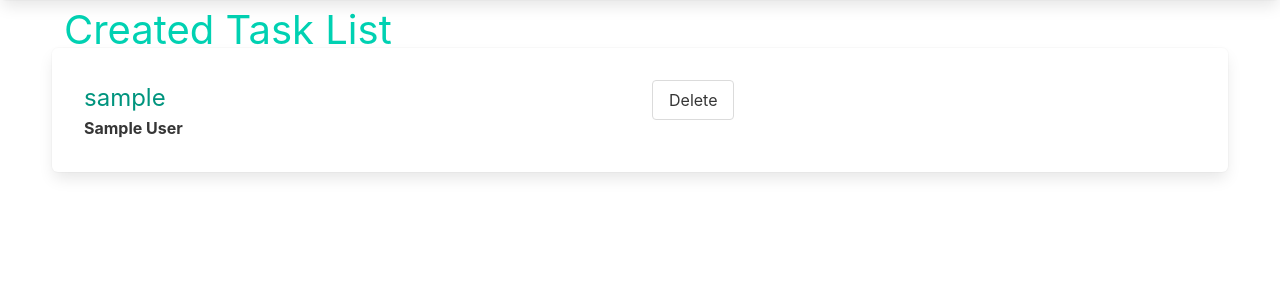
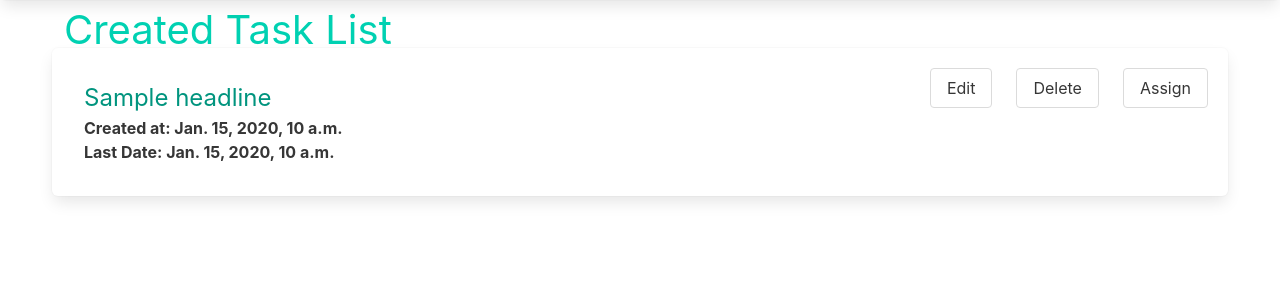
Before and after one commit to pi3o1416/task_managment, a Django app: template task/templates/task/created_task_list.html in a window 1280 px wide. Shown: the part 72-372 px from the top of the page. Run offline with Django 3.2, Linux system fonts and the light colour scheme; the template is opened without the code that fills it: most values are stand-ins (such as "Sample title", 1, 10 or a date in 2020).

Commit message:
complete created task list view

```diff
--- a/task/forms.py
+++ b/task/forms.py
@@ -7,7 +7,11 @@ from .models import Task
 class TaskForm(forms.ModelForm):
     last_date = forms.DateTimeField(
         widget=forms.DateInput(attrs={'type': 'date'}),
-        label=_('Date Of Birth'),
+        label=_('Last Date of Submission'),
+    )
+    description = forms.CharField(
+        widget=forms.TextInput(attrs={'class': 'textarea'}),
+        label=_('Description')
     )
 
     class Meta:
--- a/task/templates/task/created_task_list.html
+++ b/task/templates/task/created_task_list.html
@@ -9,25 +9,42 @@
 {% block body %}
     <div class="container">
         <h1 class="is-size-2 has-text-primary">Created Task List</h1>
-        {% if connections %}
-            <form action="#" method="post" accept-charset="utf-8">
-                {% csrf_token %}
-                {% for connection in connections %}
+        {% if tasks %}
+            {% for task in tasks %}
                 <div class="box columns">
                     <div class="column">
                         <div>
-                                <h1 class="is-size-4 has-text-primary-dark">{{ connection.connected_from.username }}</h2>
+                            <h1 class="is-size-4 has-text-primary-dark">{{ task.headline }}</h2>
                         </div>
                         <p>
-                                <strong>{{ connection.connected_to.full_name }}</strong><br>
+                            <strong>Created at: {{ task.created_at }}</strong><br>
+                            <strong>Last Date: {{ task.last_date }}</strong><br>
                         </p>
                     </div>
+                    <div class="columns">
                         <div class="column">
-                            <button class="button" name="connection_id" value="{{ connection.id }}">Delete</button>
+                            <form action="#" method="post" accept-charset="utf-8">
+                                {% csrf_token %}
+                                <button class="button" name="task" value="{{ task }}">Edit</button>
+                            </form>
+                        </div>
+                        <div class="column">
+
+                            <form action="#" method="post" accept-charset="utf-8">
+                                {% csrf_token %}
+                                <button class="button" name="task" value="{{ task }}">Delete</button>
+                            </form>
+                        </div>
+                        <div class="column">
+
+                            <form action="#" method="post" accept-charset="utf-8">
+                                {% csrf_token %}
+                                <button class="button" name="task" value="{{ task }}">Assign</button>
+                            </form>
+                        </div>
                     </div>
                 </div>
             {% endfor %}
-            </form>
         {% endif %}
     </div>
 
--- a/task/urls.py
+++ b/task/urls.py
@@ -5,5 +5,5 @@ from .views import *
 app_name='task'
 urlpatterns = [
     path('create-task/', CreateTask.as_view(), name='create_task'),
-    path('create-task-list/', CreatedTaskList.as_view(), name='created_task_list'),
+    path('created-task-list/', CreatedTaskList.as_view(), name='created_task_list'),
 ]
```
Also changed, not shown: task/views.py (+5 -3 lines). Lines whose indentation alone changed are shown as unchanged.
